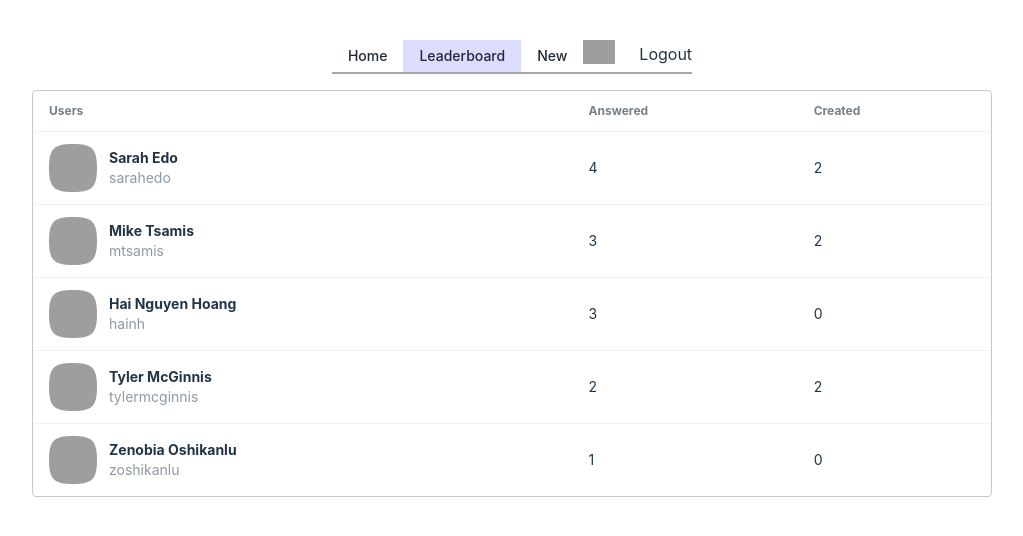
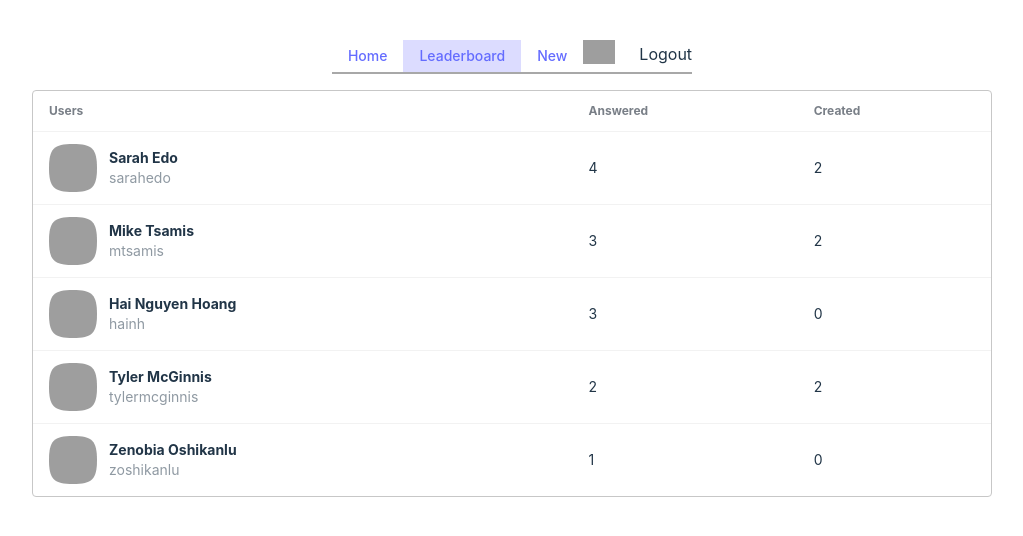
Before and after one commit to hoanghaing/employee-poll-udacity, a React (Vite) app: page /leaderboard in a window 1280 px wide. Shown: the top 536 px of the page, without its empty margins (128-1151 px from the left). Built offline with nearby package versions, Linux system fonts and the light colour scheme; sample sign-in values are in the browser's storage; grey boxes are pictures that could not be loaded.

Commit message:
fix router in tab menu

```diff
--- a/src/layouts/HeaderLayout.tsx
+++ b/src/layouts/HeaderLayout.tsx
@@ -1,6 +1,6 @@
 import React from 'react';
 import './HeaderLayout.scss';
-import { useNavigate } from "react-router-dom";
+import { useNavigate, Link } from "react-router-dom";
 import { useDispatch, useSelector } from 'react-redux';
 import { clearUser } from '@/stores/user';
 
@@ -22,20 +22,20 @@ const HeaderLayout = ({ children }) => {
           <a
             role="tab"
             className={window.location.href.includes('/home') ? 'tab active' : 'tab'}
-            href='/home'>
-            Home
+          >
+            <Link to="/home">Home</Link>
           </a>
           <a
             role="tab"
             className={window.location.href.includes('/leaderboard') ? 'tab active' : 'tab'}
-            href='/leaderboard'>
-            Leaderboard
+          >
+            <Link to="/leaderboard">Leaderboard</Link>
           </a>
           <a
             role="tab"
             className={window.location.href.includes('/new') ? 'tab active' : 'tab'}
-            href='/new'>
-            New
+          >
+            <Link to="/new">New</Link>
           </a>
           <div className='log-out' onClick={onClickLogout}>
             Logout
--- a/src/pages/Leaderboard/Leaderboard.tsx
+++ b/src/pages/Leaderboard/Leaderboard.tsx
@@ -11,7 +11,7 @@ const Leaderboard = () => {
   }, []);
   for (const user of rankings) {
     itemsComponent.push(
-      <tr>
+      <tr key={user.id}>
         <td>
           <div className="flex items-center gap-3">
             <div className="avatar">
```
